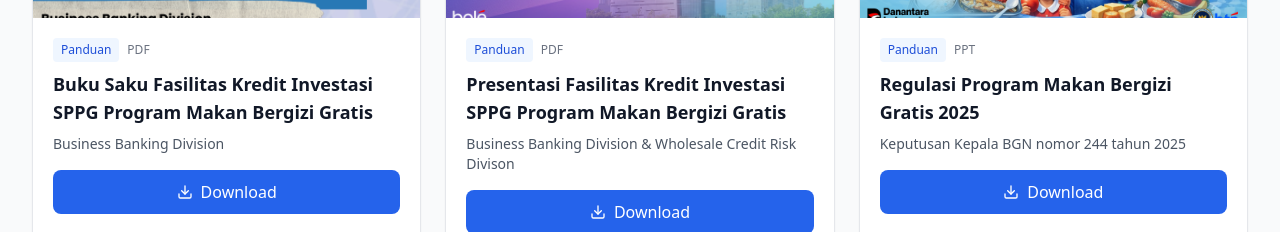
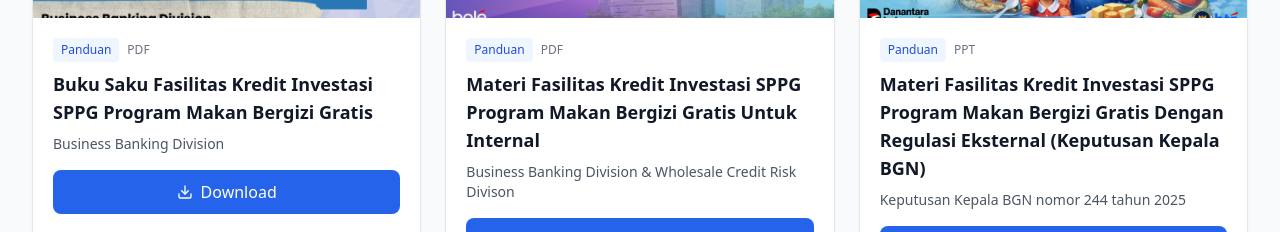
Before and after one commit to NicholasMiko/document-hub, a React (Create React App) app: page / in a window 1280 px wide. Shown: the part 406-638 px from the top of the page. Built offline with nearby package versions, Linux system fonts and the light colour scheme.

Commit message:
Ganti Tutorial ke Panduan

```diff
--- a/src/App.js
+++ b/src/App.js
@@ -18,7 +18,7 @@
     },
     {
       id: 2,
-      title: 'Presentasi Fasilitas Kredit Investasi SPPG Program Makan Bergizi Gratis',
+      title: 'Materi Fasilitas Kredit Investasi SPPG Program Makan Bergizi Gratis Untuk Internal',
       description: 'Business Banking Division & Wholesale Credit Risk Divison',
       category: 'Panduan',
       type: 'pdf',
@@ -27,7 +27,7 @@
     },
     {
       id: 3,
-      title: 'Regulasi Program Makan Bergizi Gratis 2025',
+      title: 'Materi Fasilitas Kredit Investasi SPPG Program Makan Bergizi Gratis Dengan Regulasi Eksternal (Keputusan Kepala BGN)',
       description: 'Keputusan Kepala BGN nomor 244 tahun 2025',
       category: 'Panduan',
       type: 'ppt',
```
